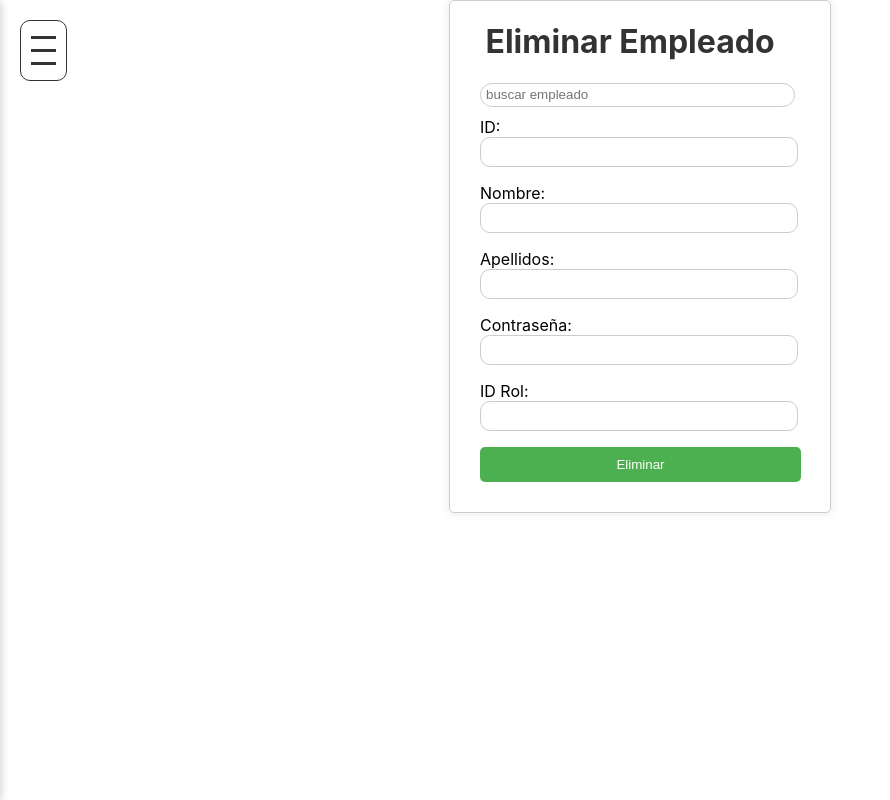
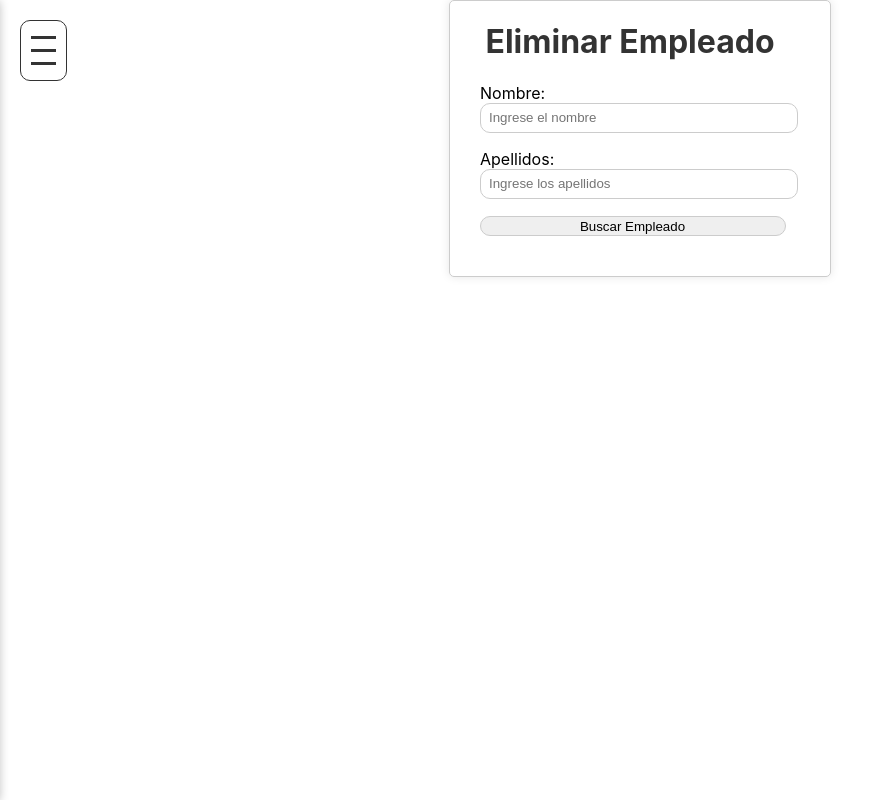
Before and after one commit to Itzelll/front-abarrotes, a React (Create React App) app: page /eliminarEmpleado in a window 1280 px wide. Shown: the whole page, without its empty margins (0-890 px from the left). Built offline with nearby package versions, Linux system fonts and the light colour scheme; what @react-pdf/renderer would draw is missing.

Commit message:
Edit login, AgregarEmpl,registroEmpl,EliminarEmpl

```diff
--- a/src/componentes/login.js
+++ b/src/componentes/login.js
@@ -10,10 +10,11 @@ const LoginForm = () => {
 
   const handleLogin = async () => {
     try {
-      const response = await axios.post('/api/login', {
-        username: username,
-        password: password,
+      const response = await axios.post('http://localhost:8080/api/login', {
+        usuario: username,
+        contrasenia: password,
       });
+
       console.log('Respuesta del backend', response.data);
       if (response.data.success) {
         history.push('/salesReport');
@@ -21,9 +22,8 @@ const LoginForm = () => {
     } catch (error) {
       console.error('Error al iniciar sesión', error.message);
     }
-    console.log(`Usuario: ${username}, Contraseña: ${password}`);
+    console.log('Usuario: ${username}, Contraseña: ${password}');
   };
-
   return (
     <div className="form-container">
       <h2>Iniciar Sesión</h2>
--- a/src/componentes/pantallasGerente/AgregarEmpleado.js
+++ b/src/componentes/pantallasGerente/AgregarEmpleado.js
@@ -1,33 +1,92 @@
 import './style/AgregarEmpleado.css';
 import MenuHamburguesa from '../MenuHamburguesa';
+import React, { useState } from 'react';
 
 const AgregarEmpleado = () => {
+    const [empleado, setEmpleado] = useState({
+        nombre: '',
+        apellidos: '',
+        contrasenia: '',
+        idRol: ''
+    });
+
+    const handleInputChange = (e) => {
+        const { name, value } = e.target;
+        setEmpleado({ ...empleado, [name]: value });
+    };
+
+    const handleSubmit = async (e) => {
+        e.preventDefault();
+
+        try {
+            const response = await fetch('http://localhost:8080/api/empleados', {
+                method: 'POST',
+                headers: {
+                    'Content-Type': 'application/json'
+                },
+                body: JSON.stringify(empleado)
+            });
+
+            if (response.ok) {
+                console.log('Empleado agregado correctamente');
+                // Puedes redirigir o hacer otras acciones después de agregar el empleado
+            } else {
+                console.error('Error al agregar el empleado');
+            }
+        } catch (error) {
+            console.error('Error de red:', error);
+        }
+    };
     return (
         <div className="contenedor">
             <MenuHamburguesa />
             <h1>Agregar Empleado</h1>
-            <form>
+            <form onSubmit={handleSubmit}>
                 <label>
                     Nombre:
-                    <input type="text" className="datos" />
+                    <input
+                        type="text"
+                        className="datos"
+                        name="nombre"
+                        value={empleado.nombre}
+                        onChange={handleInputChange}
+                    />
                 </label>
                 <br />
                 <label>
                     Apellidos:
-                    <input type="text" className="datos" />
+                    <input
+                        type="text"
+                        className="datos"
+                        name="apellidos"
+                        value={empleado.apellidos}
+                        onChange={handleInputChange}
+                    />
                 </label>
                 <br />
                 <label>
                     Contraseña
-                    <input type="password" className="datos" />
+                    <input
+                        type="password"
+                        className="datos"
+                        name="contrasenia"
+                        value={empleado.contrasenia}
+                        onChange={handleInputChange}
+                    />
                 </label>
                 <br />
                 <label>
                     ID Rol:
-                    <input type="text" className="datos" />
+                    <input
+                        type="text"
+                        className="datos"
+                        name="idRol"
+                        value={empleado.idRol}
+                        onChange={handleInputChange}
+                    />
                 </label>
                 <br />
-                <button className='confirmar'>Confirmar</button>
+                <button type='submit' className='confirmar'>Confirmar</button>
             </form>
         </div>
     );
--- a/src/componentes/pantallasGerente/EliminarEmpleado.js
+++ b/src/componentes/pantallasGerente/EliminarEmpleado.js
@@ -1,41 +1,120 @@
 import './style/AgregarEmpleado.css';
 import './style/EliminarEmpleado.css';
 import MenuHamburguesa from '../MenuHamburguesa';
+import React, { useState} from "react";
 
 const EliminarEmpleado = () => {
-    return (
-        <div className='contenedor'>
-            <h1>Eliminar Empleado</h1>
-            <MenuHamburguesa />
-            <form>
+    const [nombre, setNombre] = useState('');
+  const [apellidos, setApellidos] = useState('');
+  const [resultados, setResultados] = useState([]);
+  const [empleadoId, setEmpleadoId] = useState('');
 
-                <input placeholder="buscar empleado" className="buscador"></input><br />
+  const buscarEmpleado = async () => {
+    try {
+      const response = await fetch(`http://localhost:8080/api/empleados/buscar?nombre=${nombre}&apellidos=${apellidos}`);
+      if (response.ok) {
+        const data = await response.json();
+        setResultados(data);
+      } else {
+        console.error('Error al buscar empleado');
+      }
+    } catch (error) {
+      console.error('Error al buscar empleado:', error);
+    }
+  };
 
-                <label>
-                    ID:
-                    <input type="text" className="datos" />
-                </label>
-                <label>
-                    Nombre:
-                    <input type="text" className="datos" />
-                </label>
-                <label>
-                    Apellidos:
-                    <input type="text" className="datos" />
-                </label>
-                <label>
-                    Contraseña:
-                    <input type="password" className="datos" />
-                </label>
-                <label>
-                    ID Rol:
-                    <input type="text" className="datos" />
-                </label>
+  const handleEliminar = async () => {
+    try {
+      const response = await fetch(`http://localhost:8080/api/empleados/${empleadoId}`, {
+        method: 'DELETE',
+        headers: {
+          'Content-Type': 'application/json',
+        },
+      });
 
-                <button className="eliminar">Eliminar</button>
-            </form>
+      if (response.ok) {
+        // Procesar la respuesta
+        console.log('Empleado eliminado con éxito');
+        // Actualizar la lista de resultados después de la eliminación
+        setResultados([]);
+      } else {
+        // Manejar errores
+        console.error('Error al eliminar el empleado');
+      }
+    } catch (error) {
+      console.error('Error:', error);
+    }
+  };
+
+  return (
+    <div className='contenedor'>
+      <h1>Eliminar Empleado</h1>
+      <MenuHamburguesa />
+      <form>
+        <div>
+          <label>Nombre:</label>
+          <input
+            type='text'
+            className='datos'
+            value={nombre}
+            onChange={(e) => setNombre(e.target.value)}
+            placeholder='Ingrese el nombre'
+          />
         </div>
-    );
+        <div>
+          <label>Apellidos:</label>
+          <input
+            type='text'
+            className='datos'
+            value={apellidos}
+            onChange={(e) => setApellidos(e.target.value)}
+            placeholder='Ingrese los apellidos'
+          />
+        </div>
+        <button type='button' onClick={buscarEmpleado} className='buscador'>
+          Buscar Empleado
+        </button>
+      </form>
+
+      {resultados.length > 0 && (
+        <div className='resultados'>
+          <h2>Resultados de la búsqueda:</h2>
+          <table>
+            <thead>
+              <tr>
+                <th>ID</th>
+                <th>Nombre</th>
+                <th>Apellidos</th>
+                <th>ID Rol</th>
+              </tr>
+            </thead>
+            <tbody>
+              {resultados.map((empleado) => (
+                <tr key={empleado.idEmpleado}>
+                  <td>{empleado.idEmpleado}</td>
+                  <td>{empleado.nombre}</td>
+                  <td>{empleado.apellidos}</td>
+                  <td>{empleado.idRol}</td>
+                </tr>
+              ))}
+            </tbody>
+          </table>
+          <div>
+            <label>ID del empleado a eliminar:</label>
+            <input
+              type='text'
+              className='datos'
+              value={empleadoId}
+              onChange={(e) => setEmpleadoId(e.target.value)}
+            />
+            <button type='button' onClick={handleEliminar} className='eliminar'>
+              Eliminar
+            </button>
+          </div>
+        </div>
+      )}
+    </div>
+  );
 }
 
 export default EliminarEmpleado;
--- a/src/componentes/pantallasGerente/registroEmp.js
+++ b/src/componentes/pantallasGerente/registroEmp.js
@@ -2,15 +2,31 @@ import React from "react";
 import { Link } from "react-router-dom";
 import './style/registroEmp.css';
 import MenuHamburguesa from '../MenuHamburguesa';
+import { useState, useEffect } from "react";
 
 const RegistroEmp = () => {
+    const [empleados, setEmpleados] = useState([]);
+
+    useEffect(() => {
+        // Realizar la solicitud GET al backend cuando el componente se monta
+        fetch("http://localhost:8080/api/empleados")
+            .then(response => response.json())
+            .then(data => {
+                // Actualizar el estado con los datos del backend
+                setEmpleados(data);
+            })
+            .catch(error => {
+                console.error('Error:', error);
+            });
+    }, []); // La dependencia vacía asegura que useEffect se ejecute solo una vez al montar el componente
+
     return (
         <div className="registro">
             <MenuHamburguesa />
             <h1>Registro de empleados</h1>
             <div className="botones">
-            <Link to="/agregarEmpleado"><button className="btn-crud">Agregar Empleado</button></Link>
-            <Link to="/eliminarEmpleado"><button className="btn-crud-1">Eliminar Empleado</button></Link>
+                <Link to="/agregarEmpleado"><button className="btn-crud">Agregar Empleado</button></Link>
+                <Link to="/eliminarEmpleado"><button className="btn-crud-1">Eliminar Empleado</button></Link>
             </div>
             <table className="registrosEmp">
                 <thead>
@@ -22,27 +38,16 @@ const RegistroEmp = () => {
                     </tr>
                 </thead>
                 <tbody>
-                    <tr>
-                        <td>1</td>
-                        <td>Jose</td>
-                        <td>Sanchez</td>
-                        <td>1</td>
-                    </tr>
-                    <tr>
-                        <td>2</td>
-                        <td>María</td>
-                        <td>Jimenez</td>
-                        <td>2</td>
-                    </tr>
-                    <tr>
-                        <td>3</td>
-                        <td>Carlos</td>
-                        <td>Castro</td>
-                        <td>1</td>
-                    </tr>
+                    {empleados.map(empleado => (
+                        <tr key={empleado.idEmpleado}>
+                            <td>{empleado.idEmpleado}</td>
+                            <td>{empleado.nombre}</td>
+                            <td>{empleado.apellidos}</td>
+                            <td>{empleado.idRol}</td>
+                        </tr>
+                    ))}
                 </tbody>
             </table>
-
         </div>
     );
 };
```
